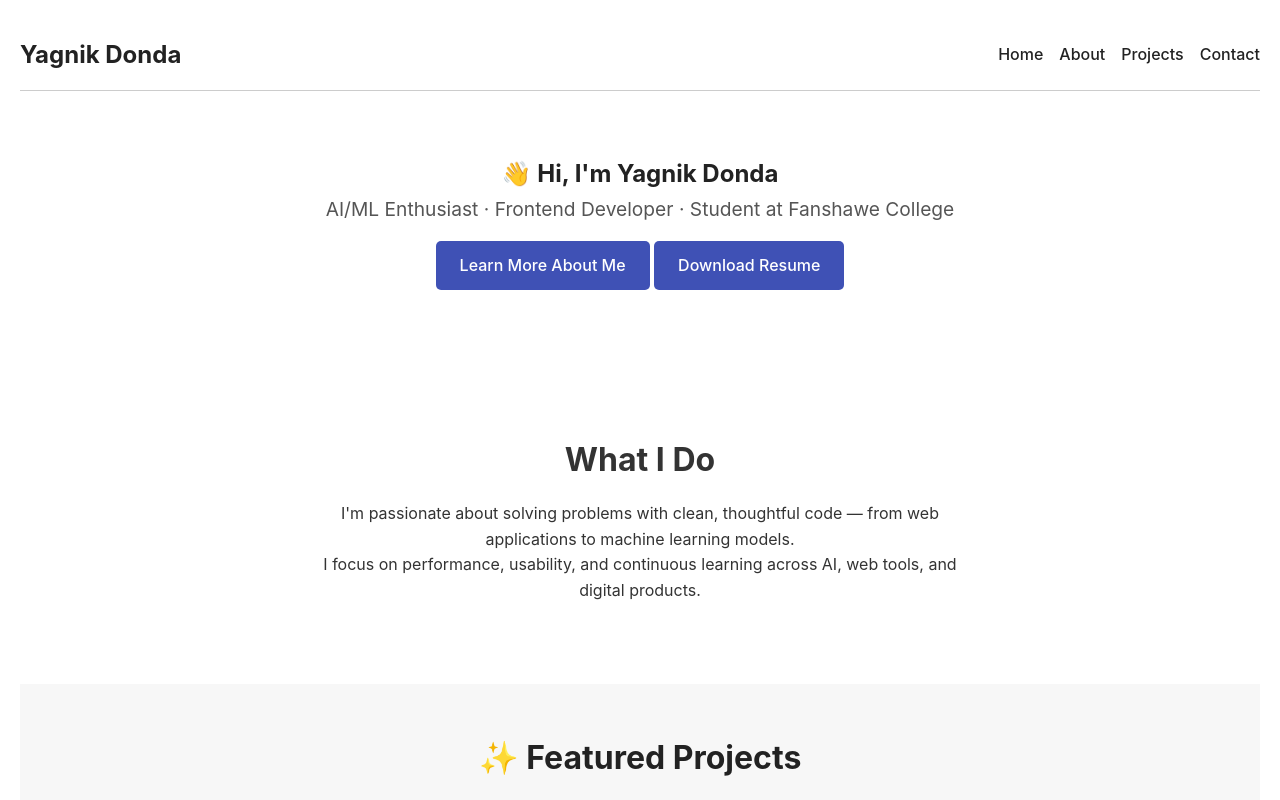
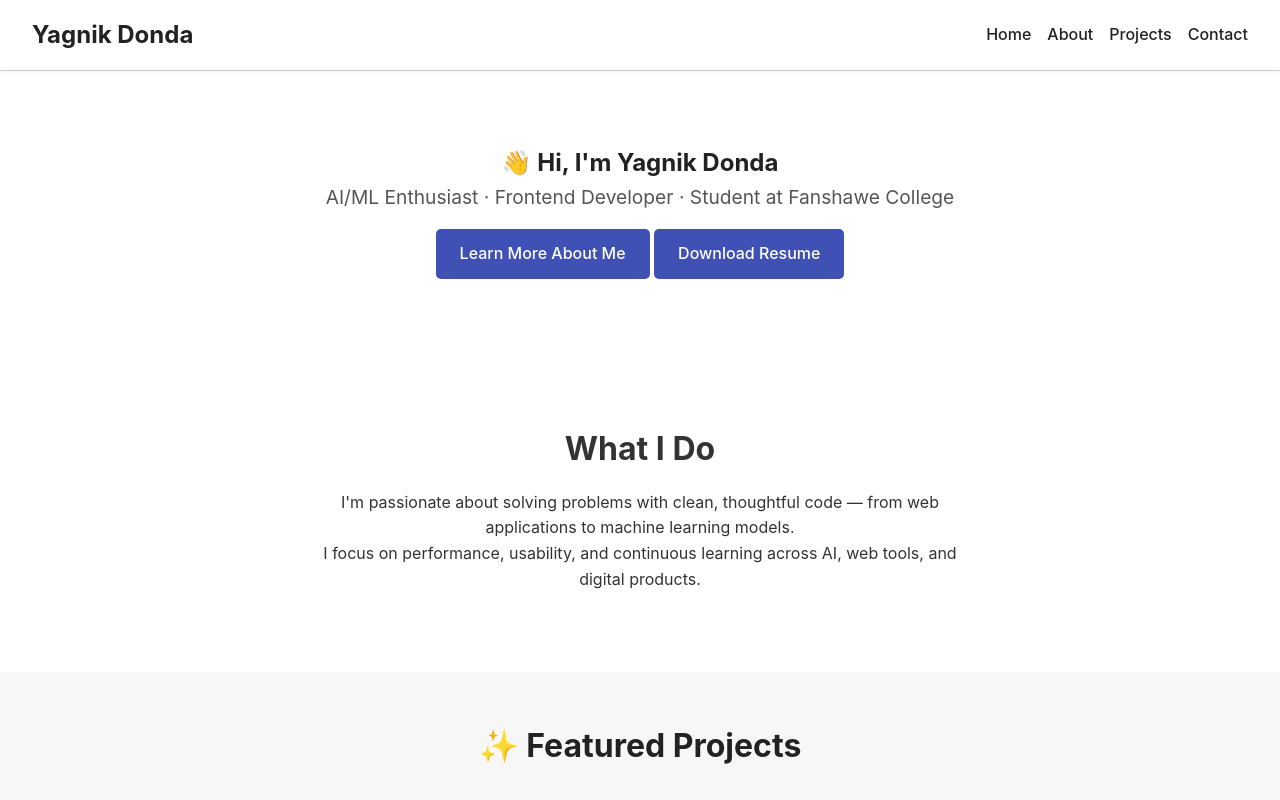
Before and after one commit to Yagnik-J-Donda/portfolio, a plain HTML site: page index.html in a window 1280 px wide. Shown: the top 800 px of the page. Drawn offline with Linux system fonts and the light colour scheme.

Commit message:
added fixed header functionality

```diff
--- a/CSS/style.css
+++ b/CSS/style.css
@@ -11,18 +11,33 @@ body {
   line-height: 1.6;
   color: #222;
   background-color: #fff;
-  padding: 20px;
+  /* padding: 80px; */
+  padding-top: 80px; /* Adjust based on header height */
 }
 
 /* Navbar Container */
 header.navbar {
+  position: fixed;
+  top: 0;
+  left: 0;
+  right: 0;
+  width: 100%;
+  z-index: 999;
   display: flex;
   justify-content: space-between;
   align-items: center;
-  padding: 1em 0;
+  padding: 1em 2em;
+  background-color: #fff;
   border-bottom: 1px solid #ccc;
-  position: relative;
+  box-shadow: 0 2px 4px rgba(0, 0, 0, 0.05);
+  transition: top 0.3s ease-in-out;
 }
+
+body.menu-open header.navbar {
+  top: -100px; /* Pushes it off the screen */
+}
+
+
 
 /* Logo */
 .logo {
--- a/index.html
+++ b/index.html
@@ -8,6 +8,7 @@
 </head>
 <body>
 
+  <!-- Sticky Header -->
   <header class="navbar">
   <a href="index.html" class="logo">Yagnik Donda</a>
   <div class="menu-toggle" id="menu-toggle">&#9776;</div>
@@ -21,13 +22,15 @@
   </nav>
   </header>
 
+
+  <!-- Scrollable Content -->
+  <main>
     <!-- Hero Section -->
     <section class="hero">
       <h1>👋 Hi, I'm Yagnik Donda</h1>
       <p>AI/ML Enthusiast · Frontend Developer · Student at Fanshawe College</p>
       <a href="about.html" class="btn">Learn More About Me</a>
       <a href="assets/Yagnik_Donda_Resume/Yagnik_Donda_Resume.pdf" target="_blank" class="btn">Download Resume</a>
-
     </section>
 
     <!-- Quick Intro Section -->
@@ -80,6 +83,7 @@
       <a href="contact.html" class="btn">Contact Me</a>
     </section>
 
+    <!-- Footer -->
     <footer>
       <p>&copy; 2025 Yagnik Donda. All rights reserved.</p>
       <p>
@@ -87,8 +91,9 @@
         <a href="assets/Yagnik_Donda_Resume/Yagnik_Donda_Resume.pdf" target="_blank">Resume</a>
       </p>
     </footer>
+  </main>
 
-
+  <!-- Script -->
   <script src="JS/script.js"></script>
 </body>
 </html>
```
Lines whose indentation alone changed are shown as unchanged.
